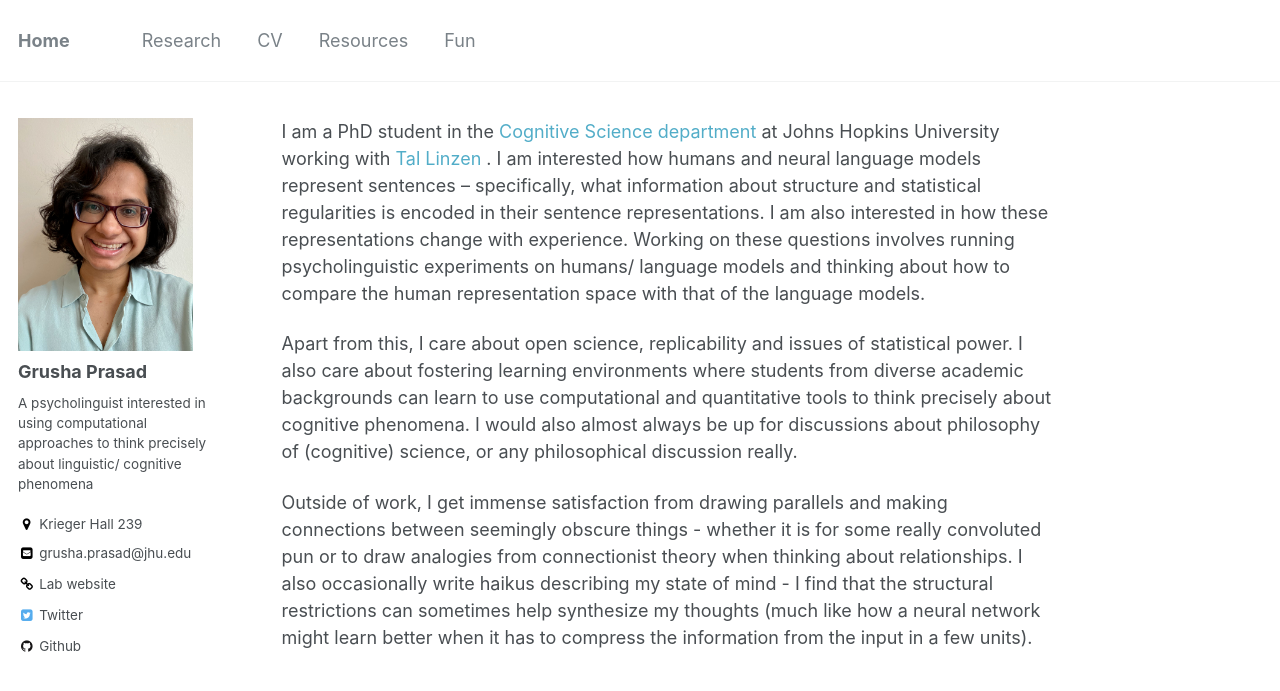
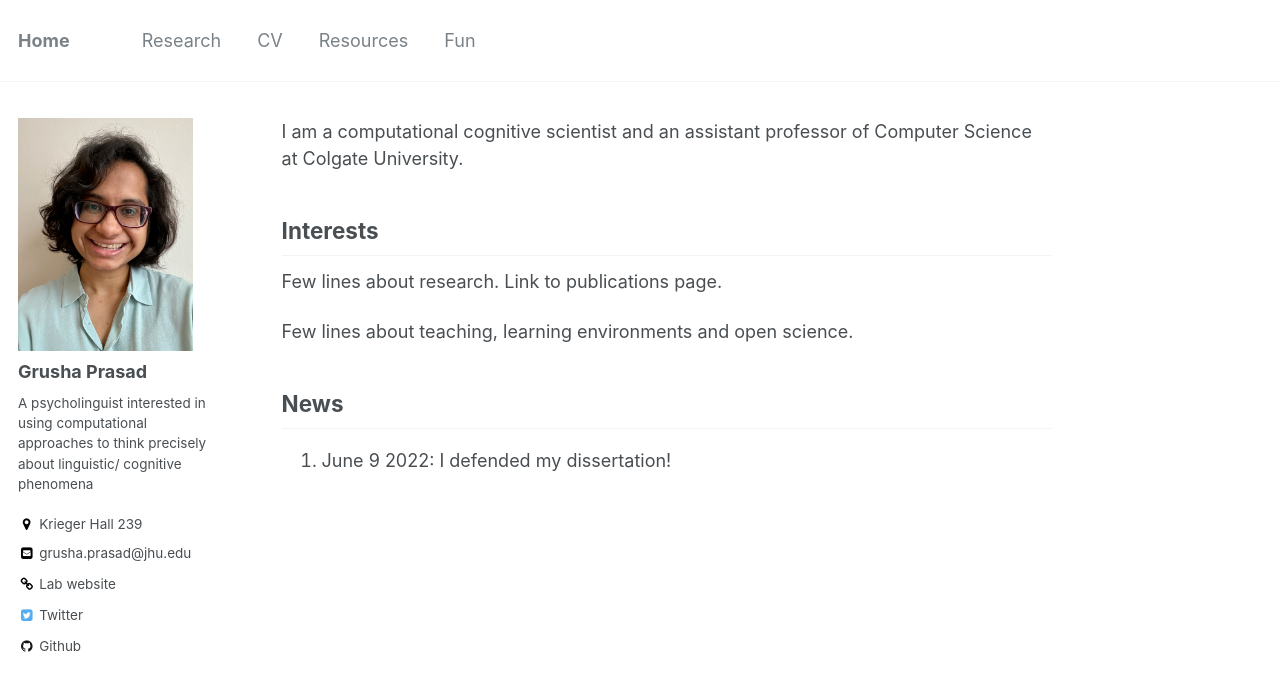
Before and after one commit to grushaprasad/grushaprasad.github.io, a Jekyll site: the page built from _pages/about.md, in a window 1280 px wide. Shown: the top 691 px of the page. Built offline with Jekyll 4.4.1, drawn with Linux system fonts in a browser that asks for light colours.

Commit message:
updated about

```diff
--- a/_pages/about.md
+++ b/_pages/about.md
@@ -7,8 +7,21 @@ redirect_from:
   - /about.html
 ---
 
-I am a PhD student in the <a href= "https://cogsci.jhu.edu/" target = "_blank"> Cognitive Science department</a> at Johns Hopkins University working with <a href= "https://tallinzen.net/" target = "_blank">Tal Linzen </a>. I am interested how humans and neural language models represent sentences -- specifically, what information about structure and statistical regularities is encoded in their sentence representations. I am also interested in how these representations change with experience. Working on these questions involves running psycholinguistic experiments on humans/ language models and thinking about how to compare the human representation space with that of the language models.
+I am a computational cognitive scientist and an assistant professor of Computer Science at Colgate University.
 
-Apart from this, I care about open science, replicability and issues of statistical power. I also care about fostering learning environments where students from diverse academic backgrounds can learn to use computational and quantitative tools to think precisely about cognitive phenomena. I would also almost always be up for discussions about philosophy of (cognitive) science, or any philosophical discussion really.
+<h2> Interests </h2>
+<p>
+Few lines about research. Link to publications page.
+</p>
 
-Outside of work, I get immense satisfaction from drawing parallels and making connections between seemingly obscure things - whether it is for some really convoluted pun or to draw analogies from connectionist theory when thinking about relationships. I also occasionally write haikus describing my state of mind - I find that the structural restrictions can sometimes help synthesize my thoughts (much like how a neural network might learn better when it has to compress the information from the input in a few units).
+<p>
+Few lines about teaching, learning environments and open science.
+</p>
+
+
+<h2> News </h2>
+
+<ol>
+    <li> June 9 2022: I defended my dissertation! </li>
+
+</ol>
```
Also changed, not shown: _pages/terms.md (deleted, +0 -39 lines).
